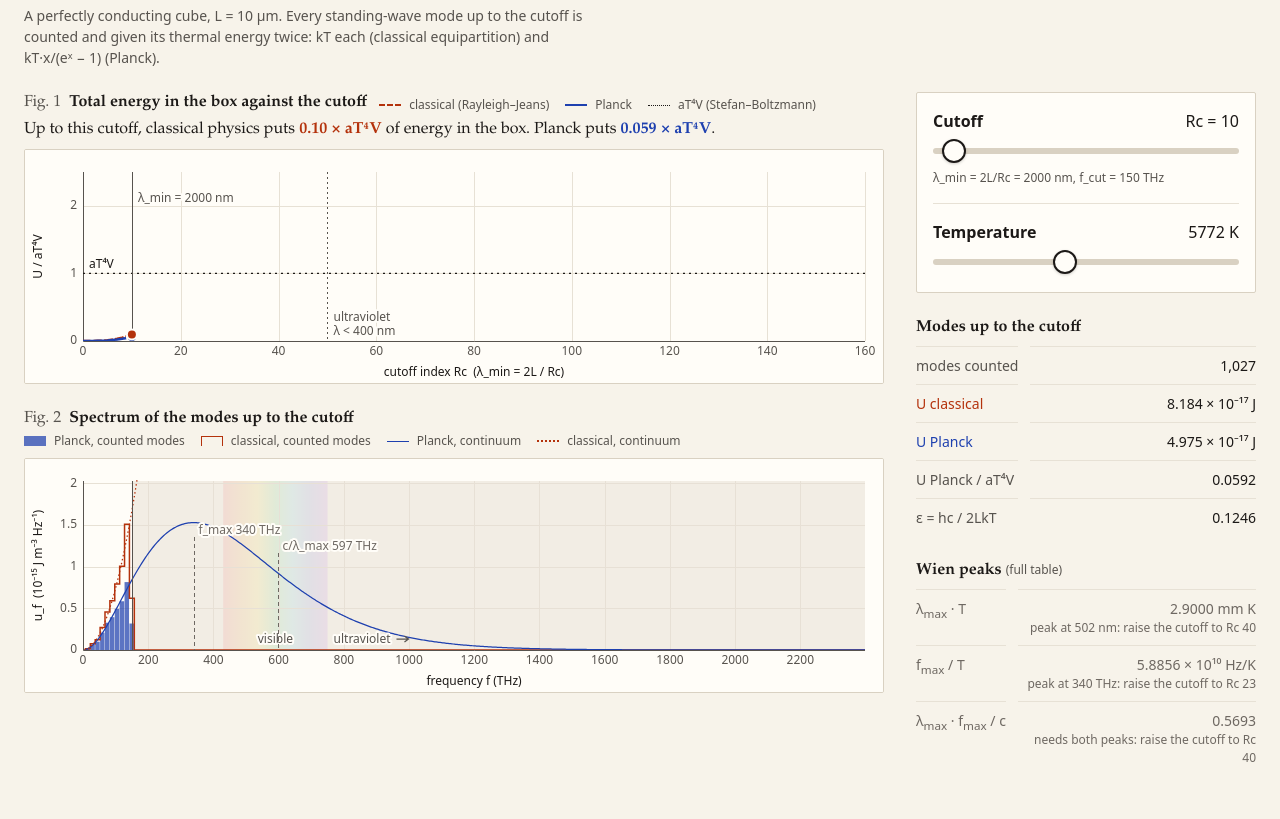
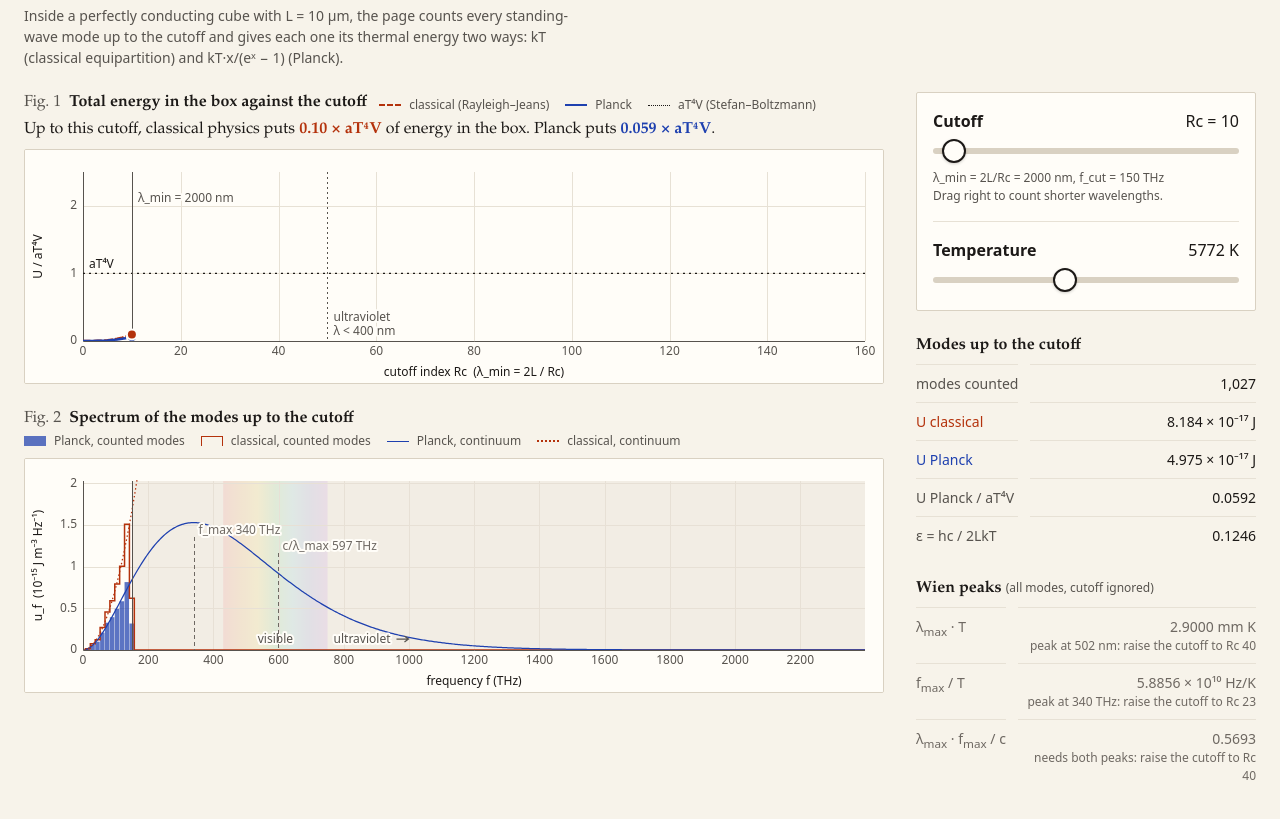
Before and after one commit to HammerHeadLlama/masterpiece, a website built with Vite: page builds/uv-catastrophe/index.html in a window 1280 px wide. Shown: the part 59-878 px from the top of the page. Built offline with nearby package versions, Linux system fonts and the light colour scheme.

Commit message:
step 6: copy pass (humanizer)
Caption in active voice ('the page counts every standing-wave mode...
and gives each one its thermal energy two ways'), same facts and terms.
'(full table)' becomes '(all modes, cutoff ignored)'. Adds a first-step
cue under the cutoff: 'Drag right to count shorter wavelengths.'
Note: the caption string lives in src/main.ts; this is a copy-only change
to that string, no logic.

```diff
--- a/builds/uv-catastrophe/index.html
+++ b/builds/uv-catastrophe/index.html
@@ -359,6 +359,7 @@
             </div>
             <input id="cutoff" type="range" aria-describedby="lmin-out" />
             <p class="hint" id="lmin-out"></p>
+            <p class="hint">Drag right to count shorter wavelengths.</p>
           </div>
           <div class="control">
             <div class="control-head">
@@ -409,7 +410,7 @@
             <dt>ε = hc / 2LkT</dt><dd id="r-eps"></dd>
           </dl>
 
-          <h2>Wien peaks <span class="aside">(full table)</span></h2>
+          <h2>Wien peaks <span class="aside">(all modes, cutoff ignored)</span></h2>
           <dl>
             <dt id="d-lt">λ<sub>max</sub> · T</dt><dd id="r-lt"></dd>
             <dt id="d-ft">f<sub>max</sub> / T</dt><dd id="r-ft"></dd>
--- a/builds/uv-catastrophe/src/main.ts
+++ b/builds/uv-catastrophe/src/main.ts
@@ -75,8 +75,8 @@ Object.assign(tInput, { min: String(T_MIN), max: String(T_MAX), step: '1', value
 Object.assign(rcInput, { min: String(RC_MIN), max: String(R_MAX), step: '1', value: String(RC_START) });
 
 $('caption').textContent =
-  `A perfectly conducting cube, L = ${(L * 1e6).toFixed(0)} µm. Every standing-wave mode up to the cutoff is counted ` +
-  `and given its thermal energy twice: kT each (classical equipartition) and kT·x/(eˣ − 1) (Planck).`;
+  `Inside a perfectly conducting cube with L = ${(L * 1e6).toFixed(0)} µm, the page counts every standing-wave mode ` +
+  `up to the cutoff and gives each one its thermal energy two ways: kT (classical equipartition) and kT·x/(eˣ − 1) (Planck).`;
 
 const spectrumCanvas = $<HTMLCanvasElement>('spectrum');
 const totalsCanvas = $<HTMLCanvasElement>('totals');
```
